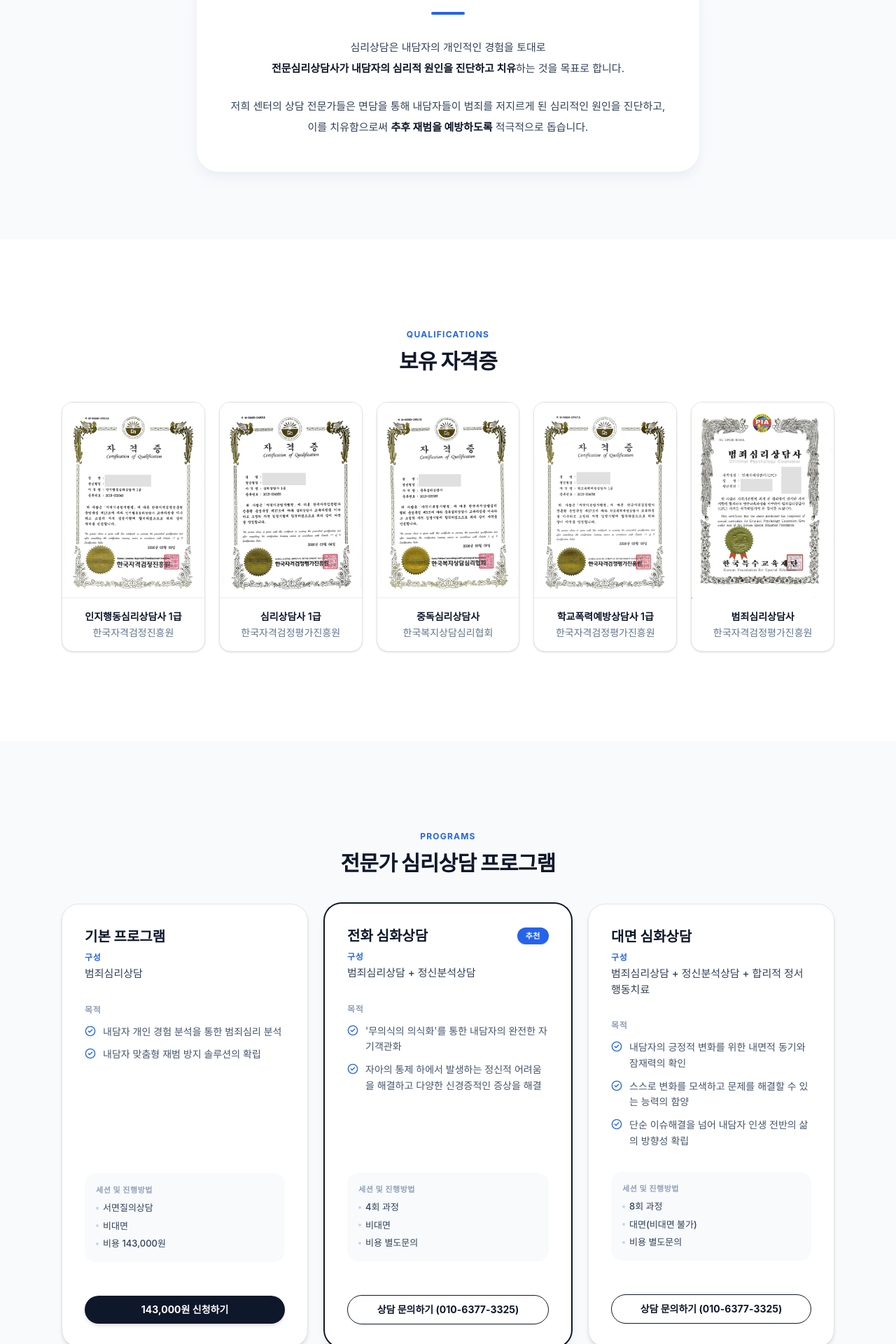
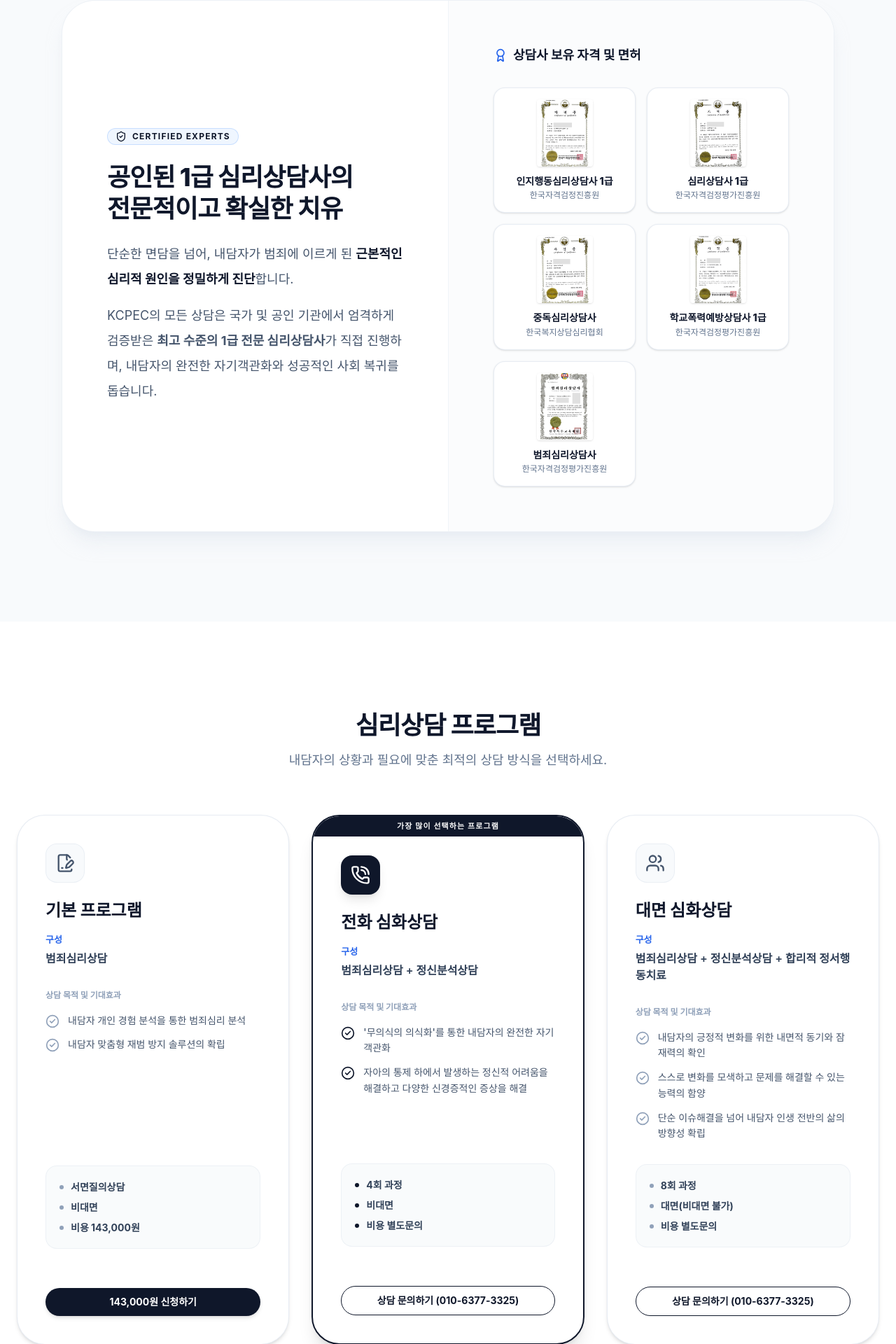
Before and after one commit to nahyun27/kcpec-platform, a Next.js app in the folder frontend/: page /counseling in a window 1280 px wide. Shown: the part 540-2460 px from the top of the page at 70% size. Built offline with nearby package versions, Linux system fonts and the light colour scheme; no server answers; a web font is replaced by a local one.

Commit message:
design: 전문가 심리상담 페이지 UI 전면 개편 (소개/자격증 통합 및 상담 프로그램 카드 디자인 고도화)

```diff
--- a/frontend/src/app/(main)/counseling/page.tsx
+++ b/frontend/src/app/(main)/counseling/page.tsx
@@ -2,7 +2,7 @@ import Image from "next/image";
 import Link from "next/link";
 import ApplyButton from "./ApplyButton";
 import type { CounselingType } from "@/types/counseling";
-import { CheckCircle2 } from "lucide-react";
+import { CheckCircle2, PhoneCall, Users, FileSignature, ShieldCheck, Award } from "lucide-react";
 
 export const metadata = {
   title: "전문가 심리상담 | KCPEC",
@@ -110,144 +110,151 @@ export default function CounselingPage() {
         </div>
       </section>
 
-      {/* 2) Intro */}
-      <section className="relative overflow-hidden bg-slate-50 py-12 sm:py-24">
-        <div className="relative z-10 mx-auto max-w-3xl px-4 sm:px-6">
-          <div className="rounded-[1.5rem] border border-zinc-100 bg-white p-6 text-center shadow-lg shadow-slate-200/50 sm:rounded-[2rem] sm:p-12">
-            <div className="mx-auto mb-6 h-1 w-10 rounded-full bg-[var(--color-accent)] sm:mb-8 sm:w-12"></div>
-            <div className="space-y-4 text-[14px] leading-relaxed text-slate-700 sm:space-y-6 sm:text-[15px] sm:leading-loose">
+      {/* 2) Expert Intro & Qualifications (Merged) */}
+      <section className="relative overflow-hidden bg-slate-50 py-20 sm:py-32">
+        <div className="relative z-10 mx-auto max-w-6xl px-4 sm:px-6">
+          <div className="overflow-hidden rounded-[2rem] border border-slate-200/60 bg-white shadow-xl shadow-slate-200/50 sm:rounded-[3rem]">
+            <div className="grid grid-cols-1 lg:grid-cols-2">
+
+              {/* Text Description */}
+              <div className="flex flex-col justify-center p-8 sm:p-16">
+                <div className="mb-6 inline-flex w-fit items-center gap-2 rounded-full bg-blue-50 px-3 py-1 text-xs font-bold uppercase tracking-widest text-[var(--color-primary)] ring-1 ring-inset ring-blue-500/20">
+                  <ShieldCheck className="h-4 w-4" />
+                  Certified Experts
+                </div>
+                <h2 className="font-sans text-3xl font-extrabold leading-tight tracking-tight text-slate-900 sm:text-4xl">
+                  공인된 1급 심리상담사의<br />
+                  <span className="text-[var(--color-primary)]">전문적이고 확실한 치유</span>
+                </h2>
+                <div className="mt-6 space-y-4 text-[15px] leading-relaxed text-slate-600 sm:text-lg sm:leading-loose">
                   <p>
-                심리상담은 내담자의 개인적인 경험을 토대로 <br className="hidden sm:inline" />
-                <strong className="font-bold text-slate-900">전문심리상담사가 내담자의 심리적 원인을 진단하고 치유</strong>하는 것을 목표로 합니다.
+                    단순한 면담을 넘어, 내담자가 범죄에 이르게 된 <strong className="text-slate-900">근본적인 심리적 원인을 정밀하게 진단</strong>합니다.
                   </p>
                   <p>
-                저희 센터의 상담 전문가들은 면담을 통해 내담자들이 범죄를 저지르게 된 심리적인 원인을 진단하고, <br className="hidden md:inline" />
-                이를 치유함으로써 <strong className="font-bold text-[var(--color-primary)]">추후 재범을 예방하도록</strong> 적극적으로 돕습니다.
+                    KCPEC의 모든 상담은 국가 및 공인 기관에서 엄격하게 검증받은 <strong>최고 수준의 1급 전문 심리상담사</strong>가 직접 진행하며, 내담자의 완전한 자기객관화와 성공적인 사회 복귀를 돕습니다.
                   </p>
                 </div>
               </div>
+
+              {/* Certificates Grid */}
+              <div className="bg-slate-50/50 p-8 sm:p-16 border-t lg:border-t-0 lg:border-l border-slate-100">
+                <div className="flex items-center gap-2 mb-8">
+                  <Award className="h-5 w-5 text-[var(--color-accent)]" />
+                  <h3 className="text-lg font-bold text-slate-900">상담사 보유 자격 및 면허</h3>
                 </div>
-      </section>
-
-      {/* 3) Certificates */}
-      <section className="bg-white py-24 sm:py-32">
-        <div className="mx-auto max-w-6xl px-6">
-          <header className="mb-10 text-center">
-            <p className="text-xs font-bold uppercase tracking-widest text-[var(--color-accent)]">
-              Qualifications
-            </p>
-            <h2 className="mt-3 font-sans text-3xl font-extrabold tracking-tight text-[var(--color-primary)]">
-              보유 자격증
-            </h2>
-          </header>
-          <div className="grid grid-cols-2 gap-5 lg:grid-cols-5">
+                <div className="grid grid-cols-2 gap-4 sm:grid-cols-2">
                   {CERTIFICATES.map((c) => (
                     <a
                       key={c.slug}
                       href={`/certs/${c.slug}.pdf`}
                       target="_blank"
                       rel="noopener noreferrer"
-                title={`${c.title} 원본 PDF 새 탭에서 보기`}
-                className="group overflow-hidden rounded-2xl border border-zinc-200 bg-white shadow-sm transition-all hover:-translate-y-1 hover:border-[var(--color-primary)]/40 hover:shadow-lg"
+                      title={`${c.title} 원본 보기`}
+                      className="group relative flex flex-col items-center justify-center overflow-hidden rounded-2xl border border-slate-200/80 bg-white p-4 text-center shadow-sm transition-all hover:-translate-y-1 hover:border-[var(--color-primary)]/40 hover:shadow-md"
                     >
-                {/* 원본 PDF 를 sips 로 변환한 JPEG 정적 자산을 직접 노출.
-                    원본 PDF 가 필요한 사용자는 카드 클릭으로 새 탭에서 열람. */}
-                <div className="relative aspect-[611/845] overflow-hidden bg-slate-100">
+                      <div className="relative mb-3 h-20 w-16 overflow-hidden rounded shadow-sm sm:h-24 sm:w-20">
                         <Image
                           src={`/certs/${c.slug}.jpg`}
                           alt={`${c.title} 자격증`}
                           fill
-                    sizes="(max-width: 640px) 50vw, 20vw"
+                          sizes="80px"
                           quality={80}
-                    className="object-contain transition-transform duration-300 group-hover:scale-[1.02]"
+                          className="object-cover transition-transform duration-300 group-hover:scale-110"
                         />
                       </div>
-                <div className="space-y-1 p-4 text-center">
-                  <p className="font-sans text-sm font-semibold leading-snug text-slate-900">
+                      <p className="font-sans text-[13px] font-extrabold leading-tight text-slate-900 sm:text-sm">
                         {c.title}
                       </p>
-                  <p className="text-sm text-slate-500">{c.issuer}</p>
-                </div>
+                      <p className="mt-1 text-[11px] font-medium text-slate-500 sm:text-xs">{c.issuer}</p>
                     </a>
                   ))}
                 </div>
               </div>
+
+            </div>
+          </div>
+        </div>
       </section>
 
-      {/* 4) Programs */}
-      <section className="bg-slate-50 py-16 sm:py-32">
-        <div className="mx-auto max-w-6xl px-4 sm:px-6">
-          <header className="mb-8 text-center sm:mb-10">
-            <p className="text-[10px] font-bold uppercase tracking-widest text-[var(--color-accent)] sm:text-xs">
-              Programs
+      {/* 3) Programs */}
+      <section className="bg-white py-20 sm:py-32">
+        <div className="mx-auto max-w-7xl px-4 sm:px-6">
+          <header className="mb-12 text-center sm:mb-16">
+            <h2 className="font-sans text-3xl font-extrabold tracking-tight text-slate-900 sm:text-4xl">
+              심리상담 프로그램
+            </h2>
+            <p className="mt-4 text-[15px] text-slate-500 sm:text-lg">
+              내담자의 상황과 필요에 맞춘 최적의 상담 방식을 선택하세요.
             </p>
-            <h2 className="mt-2 font-sans text-2xl font-extrabold tracking-tight text-[var(--color-primary)] sm:mt-3 sm:text-3xl">
-              전문가 심리상담 프로그램
-            </h2>
           </header>
 
-          <div className="grid grid-cols-1 gap-5 lg:grid-cols-3 sm:gap-6">
-            {PROGRAMS.map((p) => (
+          <div className="grid grid-cols-1 gap-8 lg:grid-cols-3">
+            {PROGRAMS.map((p) => {
+              const Icon = p.type === "basic" ? FileSignature : p.type === "phone" ? PhoneCall : Users;
+
+              return (
                 <article
                   key={p.name}
-                className={`group relative flex flex-col overflow-hidden rounded-[1.5rem] bg-white p-6 transition-all duration-300 hover:-translate-y-1.5 hover:shadow-2xl sm:rounded-3xl sm:p-8 ${
+                  className={`group relative flex flex-col overflow-hidden rounded-[2rem] bg-white transition-all duration-500 hover:-translate-y-2 hover:shadow-2xl sm:rounded-[2.5rem] ${
                     p.highlight
-                    ? "ring-2 ring-[var(--color-primary)] shadow-lg shadow-[var(--color-primary)]/10"
-                    : "border border-zinc-200 shadow-md hover:border-[var(--color-primary)]/30"
+                      ? "border-2 border-[var(--color-primary)] shadow-xl shadow-[var(--color-primary)]/15"
+                      : "border border-slate-200/80 shadow-md hover:border-[var(--color-primary)]/50"
                   }`}
                 >
-                {/* Subtle gradient background for highlight */}
                   {p.highlight && (
-                  <div className="absolute inset-0 bg-gradient-to-b from-blue-50/50 to-transparent opacity-0 transition-opacity duration-300 group-hover:opacity-100" />
+                    <div className="absolute top-0 left-0 right-0 bg-[var(--color-primary)] py-1.5 text-center text-[11px] font-bold uppercase tracking-widest text-white">
+                      가장 많이 선택하는 프로그램
+                    </div>
                   )}
 
-                <div className="relative z-10 flex items-center justify-between">
-                  <h3 className="font-sans text-lg font-bold text-slate-900 transition-colors group-hover:text-[var(--color-primary)] sm:text-xl">
+                  <div className={`p-8 sm:p-10 flex flex-col flex-1 ${p.highlight ? 'pt-12 sm:pt-14' : ''}`}>
+                    <div className="mb-6 flex items-center justify-between">
+                      <div className={`flex h-14 w-14 items-center justify-center rounded-2xl ${p.highlight ? 'bg-[var(--color-primary)] text-white shadow-lg shadow-[var(--color-primary)]/30' : 'bg-slate-50 text-slate-600 ring-1 ring-inset ring-slate-200/60 group-hover:bg-[var(--color-primary)]/10 group-hover:text-[var(--color-primary)] group-hover:ring-[var(--color-primary)]/20'} transition-colors`}>
+                        <Icon className="h-7 w-7" />
+                      </div>
+                    </div>
+
+                    <h3 className="font-sans text-2xl font-extrabold text-slate-900">
                       {p.name}
                     </h3>
-                  {p.highlight ? (
-                    <span className="inline-flex items-center rounded-full bg-[var(--color-accent)] px-2.5 py-0.5 text-[10px] font-extrabold uppercase tracking-wider text-white shadow-sm sm:px-3 sm:py-1 sm:text-[11px]">
-                      추천
-                    </span>
-                  ) : null}
-                </div>
 
-                <div className="relative z-10 mt-2">
-                  <p className="text-[10px] font-semibold uppercase tracking-wider text-[var(--color-accent)] sm:text-xs">구성</p>
-                  <p className="mt-0.5 text-[14px] font-medium text-slate-700 sm:mt-1 sm:text-[15px]">
+                    <div className="mt-4 mb-8">
+                      <p className="text-[13px] font-bold text-[var(--color-accent)]">구성</p>
+                      <p className="mt-1 text-[16px] font-semibold text-slate-700">
                         {p.composition}
                       </p>
                     </div>
 
-                <div className="relative z-10 mt-6 flex-1 space-y-3 sm:mt-8">
-                  <p className="text-[10px] font-semibold uppercase tracking-wider text-slate-400 sm:text-xs">목적</p>
-                  <ul className="space-y-2 text-[13px] leading-relaxed text-slate-600 sm:space-y-2.5 sm:text-[14px]">
+                    <div className="mb-8 flex-1 space-y-4">
+                      <p className="text-[12px] font-bold text-slate-400">상담 목적 및 기대효과</p>
+                      <ul className="space-y-3">
                         {p.goals.map((g) => (
-                      <li key={g} className="flex items-start gap-2 sm:gap-2.5">
-                        <CheckCircle2 className="mt-0.5 h-3.5 w-3.5 shrink-0 text-[var(--color-accent)] sm:h-4 sm:w-4" />
-                        <span>{g}</span>
+                          <li key={g} className="flex items-start gap-3">
+                            <CheckCircle2 className={`mt-0.5 h-5 w-5 shrink-0 ${p.highlight ? 'text-[var(--color-primary)]' : 'text-slate-400 group-hover:text-[var(--color-accent)]'} transition-colors`} />
+                            <span className="text-[14px] leading-relaxed text-slate-600 font-medium">{g}</span>
                           </li>
                         ))}
                       </ul>
                     </div>
 
-                <div className="relative z-10 mt-6 rounded-2xl bg-slate-50 p-3 sm:mt-8 sm:p-4">
-                  <p className="text-[10px] font-bold uppercase tracking-wider text-slate-400 sm:text-[11px]">세션 및 진행방법</p>
-                  <ul className="mt-1.5 space-y-1 text-[12px] font-medium text-slate-700 sm:mt-2 sm:space-y-1.5 sm:text-[13px]">
+                    <div className="mb-8 rounded-2xl bg-slate-50/80 p-5 ring-1 ring-inset ring-slate-200/50">
+                      <ul className="space-y-2">
                         {p.session.map((s) => (
-                      <li key={s} className="flex items-center gap-1.5">
-                        <span className="h-1 w-1 rounded-full bg-slate-300" />
+                          <li key={s} className="flex items-center gap-2.5 text-[14px] font-bold text-slate-700">
+                            <span className={`h-1.5 w-1.5 rounded-full ${p.highlight ? 'bg-[var(--color-primary)]' : 'bg-slate-400'}`} />
                             {s}
                           </li>
                         ))}
                       </ul>
                     </div>
 
-                <div className="relative z-10 mt-5 sm:mt-6">
+                    <div className="mt-auto">
                       <ApplyButton counselingType={p.type} price={p.price} />
                     </div>
+                  </div>
                 </article>
-            ))}
+              );
+            })}
           </div>
         </div>
       </section>
```
Lines whose indentation alone changed are shown as unchanged.
